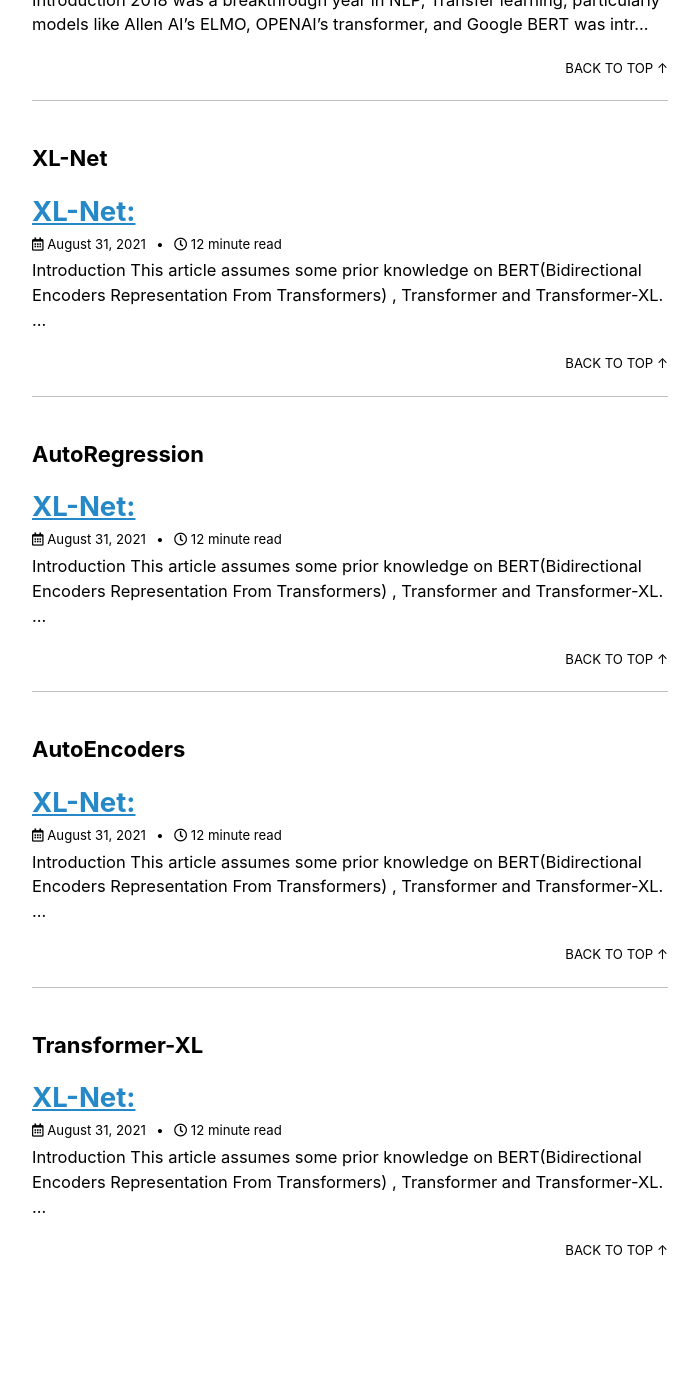
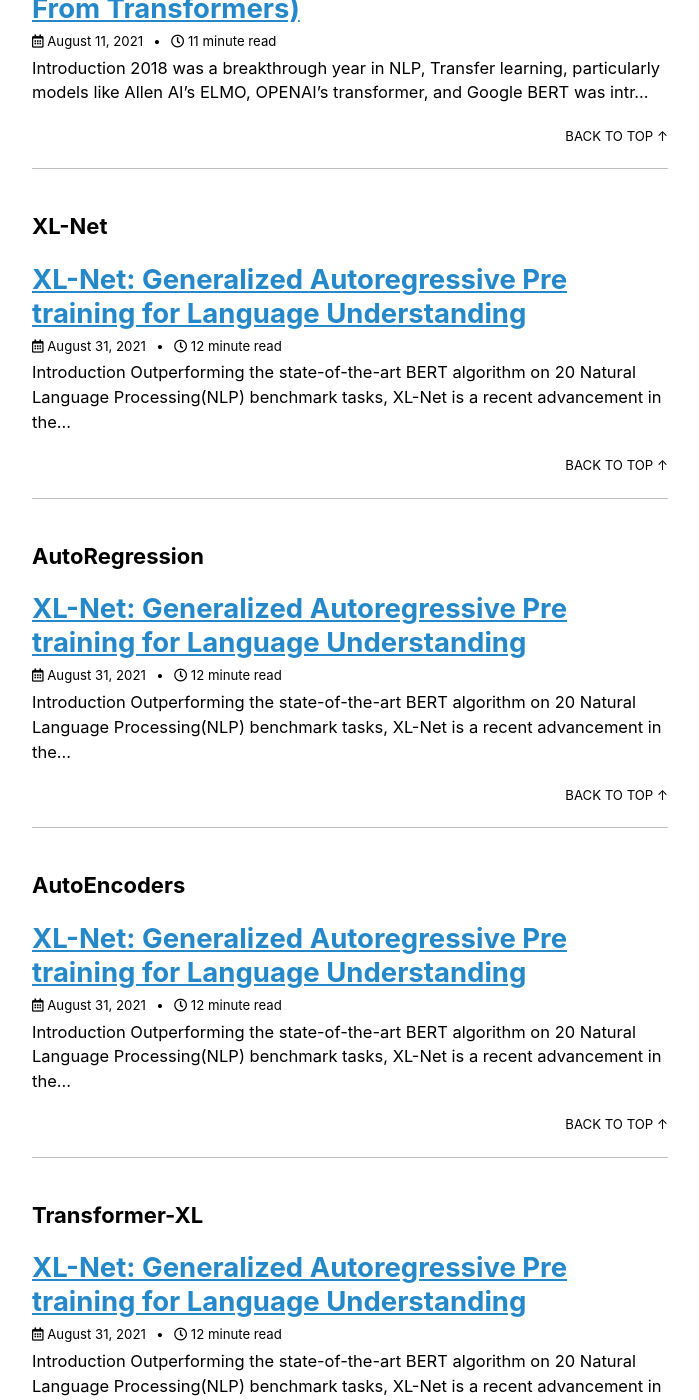
Before and after one commit to EKbanaML/ekbanaml.github.io, a Jekyll site: the page built from _pages/tag-archive.md, in a window 1280 px wide and 1400 px high, scrolled down 14966 px. Shown: the whole window, without its empty margins (290-989 px from the left). Built offline with Jekyll 4.4.1, drawn with Linux system fonts in a browser that asks for light colours; cached includes are drawn as plain includes; a script that is not in the unit is left out; comment, search, counter and statistics services are not loaded; some of the changed text lies outside the part shown.

Commit message:
Update 2021-08-31-XLNet.md

```diff
--- a/_posts/NLP/2021-08-31-XLNet.md
+++ b/_posts/NLP/2021-08-31-XLNet.md
@@ -1,5 +1,6 @@
 ---
-title: "XL-Net: "
+title: "XL-Net: Generalized Autoregressive Pre training for Language Understanding
+ "
 # excerpt_separator: "A guide to the state of the art pretrained language model XL-Net"
 excerpt_separator: "<!--mode-->"
 last_modified_at: 2020-09-01
@@ -19,14 +20,11 @@
 author: Yachana
 ---
 
-
 # Introduction
-
-This article assumes some prior knowledge on [BERT(Bidirectional  Encoders Representation From Transformers)](https://arxiv.org/pdf/1810.04805.pdf) , [Transformer](https://arxiv.org/pdf/1706.03762.pdf) and [Transformer-XL](https://arxiv.org/pdf/1706.03762.pdf).
 
 Outperforming the state-of-the-art **BERT** algorithm on 20 **Natural Language Processing(NLP)** benchmark tasks, XL-Net is a recent advancement in the field of NLP developed by Google and  Carnegie Mellon University. [1] Considered as one of the 2019’s most important developments in NLP, XL-Net combines the autoregressive language model, **Transformer-XL**, and bidirectional capability of autoencoders, BERT, to unleash the power of this important language modeling tool.
 
-With the advancement of **NLP** tools in the tasks like machine translation, sentiment analysis, reading comprehension, summarization and question answering, there have been many successful developments of unsupervised representation learning methods such as **BERT**, **ELMo**, **CoVe**. These methods first pretrain neural networks on a large-scale unlabeled text corpora, and then fine-tune the models on task specific datasets such as question answering, sentiment analysis, natural language inference, document ranking and so on.
+With the advancement of **NLP** tools in the tasks like machine translation, sentiment analysis, reading comprehension, summarization and question answering, there have been many successful developments of unsupervised representation learning methods such as **[BERT](https://arxiv.org/pdf/1810.04805.pdf)**, **[ELMo](https://arxiv.org/pdf/1802.05365.pdf)**, **[CoVe](https://arxiv.org/pdf/1708.00107.pdf)**. These methods first pretrain neural networks on a large-scale unlabeled text corpora, and then fine-tune the models on task specific datasets such as question answering, sentiment analysis, natural language inference, document ranking and so on.
 
 XL-Net combines the best of both the **AutoRegressive language model** and **AutoEncoders**, the two most well-known pre-training objectives, while avoiding their limitations, to achieve the state-of-the-art result. Before exploring the details of this new algorithm, let’s first dive into some concepts and previous works that led to its discovery.
 
@@ -36,19 +34,12 @@
 Language model computes the probability of a sentence( sequence of words) or the probability of the next word in a sequence.
 For eg:
 
-<img src="{{ site.url }}{{ site.baseurl}}/assets/images/NLP/xlnet/1.png" width="500">
+<img src="{{ site.url }}{{ site.baseurl}}/assets/images/NLP/xlnet/1.png">
 
 The maximum likelihood objective decomposes into a sequence of prediction problems for each term(word) in the sequence given the previous terms.
 
 <p align="center">
-<img src="{{ site.url }}{{ site.baseurl}}/assets/images/NLP/xlnet/2.png" width="500">
-
-*Image:[source](https://ofir.io/Neural-Language-Modeling-From-Scratch/)*
-</p>
-
-
-<p align="center">
-<img src="{{ site.url }}{{ site.baseurl}}/assets/images/NLP/xlnet/3.png" width="500">
+<img src="{{ site.url }}{{ site.baseurl}}/assets/images/NLP/xlnet/3.png">
 </p>
 
 Pre-training a language model on a large corpus to predict the next token in a sequence, the learned weights  can be used as inputs to separate fine tuning models  for other downstream tasks in NLP. The fine tuned model can now perform a specific task which is again tested with a different dataset to obtain a final model.
@@ -67,20 +58,20 @@
 Given a text sequence x = (x1, · · · , xT ),  AR language modeling factorizes the likelihood into a forward product :
 
 <p align="center">
-<img src="{{ site.url }}{{ site.baseurl}}/assets/images/NLP/xlnet/4.png" width="500">
+<img src="{{ site.url }}{{ site.baseurl}}/assets/images/NLP/xlnet/4.png">
 </p>
 
 Or a backward product:
 
 <p align="center">
-<img src="{{ site.url }}{{ site.baseurl}}/assets/images/NLP/xlnet/5.png" width="500">
+<img src="{{ site.url }}{{ site.baseurl}}/assets/images/NLP/xlnet/5.png">
 </p>
 
 <p align="center">
-<img src="{{ site.url }}{{ site.baseurl}}/assets/images/NLP/xlnet/6.png" width="500">
+<img src="{{ site.url }}{{ site.baseurl}}/assets/images/NLP/xlnet/6.png">
 </p>
 
-### Limitations
+## Limitations of AR Language Model
 AR language models only encode the unidirectional context either in the forward or backward direction in a text sequence. This leads to an inability to capture bidirectional context which is often required for downstream language understanding tasks.
 
 # AutoEncoders
@@ -93,29 +84,36 @@
 It uses bidirectional contexts and thus leads to better performance than AR language modelling.
 
 <p align="center">
-<img src="{{ site.url }}{{ site.baseurl}}/assets/images/NLP/xlnet/7.png" width="500">
+<img src="{{ site.url }}{{ site.baseurl}}/assets/images/NLP/xlnet/7.png">
 </p>
 
-# Transformers
+## Limitations of Autoencoders
+- **Pre-train finetune discrepancy**: The artificial tokens [Mask] appear during pre-training only and not during fine-tuning which creates a discrepancy between pretraining and fine tuning.
+- **Independent prediction**: As BERT assumes the predicted tokens are independent of each other, given unmasked tokens it fails to capture the relationship among the  predictions.
+
+**For eg**:
+
+For a sequence (New, York, is, a, city) where ([Mask],[Mask], is, a, city) being an input to the BERT, the prediction for both the tokens 'New' and 'York' is dependent on (is, a, city) and is not dependent on each other. This means that the ‘York’ token for the second mask is as probable as 'Angeles'(of Las Angeles) in the given sequence without the knowledge of the prediction of the first token.
+
+We see that both the AR language model and AE have their own limitations while also having some major advantages over each other. Therefore, XL-Net was proposed to overcome these limitations and utilize the benefits of AR language model while having it learn from bidirectional context as AE models (e.g., BERT) during the pre-training phase.
+
+# Transformer
 Transformer is based on attention mechanism where instead of processing tokens one by one as Autoregressive model does, it captures the relationship between all the tokens in a segment at once using three learned weight matrices; Query, Key and Value forming an attention head. Along with attention, it also introduces positional encoding to help the network learn the position of each token within the segment when they are processed parallely.
 
-<img src="{{ site.url }}{{ site.baseurl}}/assets/images/NLP/xlnet/8.png" width="500">
-<p style="font-size:13px;text-indent: 115px"><i>Image:<a href="https://towardsdatascience.com/transformer-xl-explained-combining-transformers-and-rnns-into-a-state-of-the-art-language-model-c0cfe9e5a924">source</a></i></p>
+<img src="{{ site.url }}{{ site.baseurl}}/assets/images/NLP/xlnet/8.png">
+<p style="font-size:15px;text-indent: 130px;"><i>Image:<a href="https://towardsdatascience.com/transformer-xl-explained-combining-transformers-and-rnns-into-a-state-of-the-art-language-model-c0cfe9e5a924">source</a></i></p>
 
 BERT is based on the transformer model and hence, makes  use of the attention mechanism.
 If you're not familiar with the attention mechanism and the architecture of transformer, I would recommend you to go through this descriptive blog. [illustrated-transformer](https://jalammar.github.io/illustrated-transformer/).
 
-### Limitations
+## Limitations of Transformer
 1. **Limited context-dependency**: As the model is trained on segments, it can learn only from the tokens within the same segments and is independent of the tokens that appeared in other segments. The maximum dependency distance between characters is limited by the segment length.
 2. **Context Fragmentation**: Fixed-length segments that exceed the upper bound of segment length are trained separately from scratch which leads to context fragmentation.
 
 **For example**:
 
-<p align="center">
-<img src="{{ site.url }}{{ site.baseurl}}/assets/images/NLP/xlnet/9.png" width="500">
-
-Image: [source](https://medium.com/@mromerocalvo/dissecting-transformer-xl-90963e274bd7)*
-</p>
+<img src="{{ site.url }}{{ site.baseurl}}/assets/images/NLP/xlnet/9.png">
+<p style="font-size:15px;text-indent: 130px;"><i>Image:<a href="https://medium.com/@mromerocalvo/dissecting-transformer-xl-90963e274bd7">source</a></i></p>
 
 If the sentence length is higher than the segment length and  is fragmented into two segments then there is no dependency or relationship between the two segments of the same sentence hence, the learned vector for the word “her” won’t be able to incorporate the information from the word “daughter” making it difficult for the model to predict the next word to be “mother”.
 
@@ -129,16 +127,13 @@
 The **Segment Level Recurrence Mechanism** addresses context fragmentation and enables long-term dependencies by using information from previous segments. Transformer-XL caches the previous hidden states of the previous segment and concatenates to the previous hidden states of the current segment to extend the context for when the model processes the next hidden state of the same segment. [5]Suppose we have two segments x̃ and x of length T each, with permutations z̃ and z respectively. We process the first segment according to z̃ and cache the hidden states h̃ for every layer. For segment x, we can write the update equation as:
 
 <p align="center">
-<img src="{{ site.url }}{{ site.baseurl}}/assets/images/NLP/xlnet/10.png" width="500">
+<img src="{{ site.url }}{{ site.baseurl}}/assets/images/NLP/xlnet/10.png">
 </p>
 
 where, h˜(m) is the hidden state of the previous segment for layer m and [., .] denotes concatenation along the sequence dimension. This allows sentence segments from the past to be reused with the new segment.
 
-<p align="center">
-<img src="{{ site.url }}{{ site.baseurl}}/assets/images/NLP/xlnet/11.png" width="500">
-
-*Image : [source](https://arxiv.org/abs/1901.02860)*
-</p>
+<img src="{{ site.url }}{{ site.baseurl}}/assets/images/NLP/xlnet/11.png">
+<p style="font-size:15px;text-indent: 130px;"><i>Image:<a href="https://arxiv.org/abs/1901.02860">source</a></i></p>
 
 Caching of the hidden states is not only limited to a previous segment but can also be done for several previous segments in the same way to incorporate longer dependencies but ofcourse, under the limitations of the GPU memory.
 
@@ -147,84 +142,66 @@
 The absolute positional encoding in Transformer handles each segment separately which leads to tokens from different segments having the same positional encoding. For example, the first token of the first and the second segments will have the same encoding, although their position and importance across segments are different. To overcome this, Transformer-XL uses relative positional encoding which instead of just adding a fixed positional encoding to the word embedding only before the first layer(as in Transformer), dynamically adds the encoding to each attention module and is based on the relative distance between tokens(Query and Keys).
 
 [2]It adds the following three changes in the simple multiplication of the Attention Head’s Score (Qi⋅Kj), where i refers to rows containing queries and j refers to columns containing keys:
-1. Replaces absolute positional encoding(Pj) with the relative positional encoding(Pi-j) where i-j refers to the distance between the query and the key.
+1. Replaces absolute positional encoding(Pj) with the relative positional encoding(Pi-j) where, i-j refers to the distance between the query and the key.
 2. Replaces the query term with a position-independent trainable parameter.
 3. Separates the weight vectors for producing the content-based and location-based key vectors.
 
-You can find the details of these updates in the blog [Transformer-XL](https://medium.com/@mromerocalvo/dissecting-transformer-xl-90963e274bd7) blog.
+You can find the detailed explanation of these changes in the blog [Transformer-XL](https://medium.com/@mromerocalvo/dissecting-transformer-xl-90963e274bd7) blog.
 
-### Limitations of Autoencoders
-- **Pre-train finetune discrepancy**: The artificial tokens [Mask] appear during pre-training only and not during fine-tuning which creates a discrepancy between pretraining and fine tuning.
-- **Independent prediction**: As BERT assumes the predicted tokens are independent of each other, given unmasked tokens it fails to capture the relationship among the  predictions.
-
-**For eg**:
-
-For a sequence (New, York, is, a, city) where ([Mask],[Mask], is, a, city) being an input to the BERT, the prediction for both the tokens 'New' and 'York' is dependent on (is, a, city) and is not dependent on each other. This means that the ‘York’ token for the second mask is as probable as 'Angeles'(of Las Angeles) in the given sequence without the knowledge of the prediction of the first token.
-
-We see that both the AR language model and AE have their own limitations while also having some major advantages over each other. Therefore, XL-Net was proposed to overcome these limitations and utilize the benefits of AR language model while having it learn from bidirectional context as AE models (e.g., BERT) during the pre-training phase.
 
 # Permutation Language Modelling
 
-XL-Net uses a variant of language modelling called **‘Permutation Language modelling’** which allows AR models to capture bidirectional context. Consider a sequence x with N number of tokens. Then, there are N! different ways to do valid autoregressive factorization. In each permutation/factorization order, the (t-1) tokens that proceed the target token (at t-th position) will be fed forward into the hidden layers to predict the t-th token. Training the model on many such permutations of the factorization order in an autoregressive way, it learns to capture the information from both sides. It also avoids the pretrain-finetune discrepancy and the independence assumption of BERT as it uses AR framework.
+XL-Net uses a variant of language modelling called **‘Permutation Language modelling’** which allows AR models to capture bidirectional context. Consider a sequence x with N number of tokens. Then, there are N! different ways to do valid autoregressive factorization. In each permutation/factorization order, the (t-1) tokens that proceed the target token (at t-th position) will be fed forward into the hidden layers to predict the t-th token. Training the model on many such permutations of the factorization order in an autoregressive way, the model learns to capture the information from both sides and learns the dependencies between all combinations of inputs. It avoids the pretrain-finetune discrepancy and the independence assumption of BERT being based on AR framework.
 
-<p align="center">
-<img src="{{ site.url }}{{ site.baseurl}}/assets/images/NLP/xlnet/12.png" width="500">
+Note: We do not permute the input sequence but only permute the factorization order as input sequence follows a natural order during fine-tuning.
 
-*Image: [source](https://arxiv.org/pdf/1906.08237v2.pdf)*
-</p>
+<img src="{{ site.url }}{{ site.baseurl}}/assets/images/NLP/xlnet/12.png">
+<p style="font-size:15px;text-indent: 130px;"><i>Image:<a href="https://arxiv.org/pdf/1906.08237v2.pdf">source</a></i></p>
 
 The above illustration shows 4 different factorization orders for predicting the x3 token given the same input sequence x1 →x2 →x3 →x4 with 4 tokens.
 
 The objective function of the model is to maximize the log-likelihood of a sequence w.r.t all possible permutations of the factorization order:
 
 <p align="center">
-<img src="{{ site.url }}{{ site.baseurl}}/assets/images/NLP/xlnet/13.png" width="500">
+<img src="{{ site.url }}{{ site.baseurl}}/assets/images/NLP/xlnet/13.png">
 </p>
 
-where Zₜ is the set of all possible permutations of length t, zₜ denotes t-th element and z<\t denotes first t-1 elements of the permutation z ∈ Zₜ.
+where Zₜ is the set of all possible permutations of length t, zₜ denotes t-th element and z<\t denotes first t-1 elements of the permutation z ∈ Zₜ. So, it uses the first (t-1) tokens in the factorization order to predict the t-th token.
+
+# Target Aware Two-Stream Self-Attention Architecture
+
+<img src="{{ site.url }}{{ site.baseurl}}/assets/images/NLP/xlnet/14.png">
+<p style="font-size:15px;text-indent: 130px;"><i>Image:<a href="https://www.slideshare.net/DomyoungLee/a-simple-explanation-of-xlnet">source</a></i></p>
+
+Here, we can see that two different permutations Z1(4->1->2->5->3) and Z2(4->1->2->5->3) have the same context i.e 4->1->2 and if we were to predict the word in fourth position then the function gives the same prediction for two different target position. So, we take the context and the target position and re-parameterise the next-token distribution to be target position aware as shown below:
 
 <p align="center">
-<img src="{{ site.url }}{{ site.baseurl}}/assets/images/NLP/xlnet/14.png" width="500">
-
-*Image: [source](https://www.slideshare.net/DomyoungLee/a-simple-explanation-of-xlnet)*
+<img src="{{ site.url }}{{ site.baseurl}}/assets/images/NLP/xlnet/15.png">
 </p>
 
-Here, for two different permutations Z1(4->1->2->5->3) and Z2(4->1->2->5->3) that have the same context i.e 4->1->2, if we were to predict the word in fourth position the function gives the same prediction regardless of the target position. So, we take the context and the target position and re-parameterise the next-token distribution to be target position aware as shown:
-
-<p align="center">
-<img src="{{ site.url }}{{ site.baseurl}}/assets/images/NLP/xlnet/15.png" width="500">
-</p>
-
-where, <img src="{{ site.url }}{{ site.baseurl}}/assets/images/NLP/xlnet/16.png"> is a new type of hidden representation that takes both context as well as position of the target ,zt, as an input.
+where, <img src="{{ site.url }}{{ site.baseurl}}/assets/images/NLP/xlnet/16.png"> is a new type of hidden representation that takes both context as well as position of the target ,zt, as inputs.
 The standard Transformer contradicts the following two requirements for  g:
 
 - To predict token at position zₜ, g should only use the position zₜ and not the content at zₜ. Otherwise, the objective becomes trivial.
 - To predict tokens at positions greater than zₜ, g should also encode content at the current position to provide full contextual information.
 
 This conflict is resolved by using two sets of hidden representation instead of just one:
-- The **content representation** hθ(xz≤t), or abbreviated as hzt, which serves a similar role to the standard hidden states in Transformer. This representation encodes both the context and xzt itself.
-- The **query representation gθ(xz<\t , zt)**, or abbreviated as gzt, which only has access to the contextual information xz<\t and the position zt, but not the content xzt.
+- The **content representation** hθ(xz≤t): It serves a similar role to the standard hidden states in Transformer which encodes both the context and xzt itself.
+- The **query representation gθ(xz<\t , zt)**: This representation only has access to the contextual information xz<\t and the position zt, but not the content xzt.
 
-<p align="center">
-<img src="{{ site.url }}{{ site.baseurl}}/assets/images/NLP/xlnet/17.png" width="500">
+<img src="{{ site.url }}{{ site.baseurl}}/assets/images/NLP/xlnet/17.png">
+<p style="font-size:15px;text-indent: 130px;"><i>Image:<a href="https://medium.com/@zxiao2015/understanding-language-using-xlnet-with-autoregressive-pre-training-9c86e5bea443">source</a></i></p>
 
-*Image: [source](https://medium.com/@zxiao2015/understanding-language-using-xlnet-with-autoregressive-pre-training-9c86e5bea443)*
-</p>
 
-# Two Stream Self-attention
-
-<p align="center">
-<img src="{{ site.url }}{{ site.baseurl}}/assets/images/NLP/xlnet/18.png" width="500">
-
-*Image: [source](https://arxiv.org/pdf/1906.08237.pdf)*
-</p>
+<img src="{{ site.url }}{{ site.baseurl}}/assets/images/NLP/xlnet/18.png">
+<p style="font-size:15px;text-indent: 130px;"><i>Image:<a href="https://arxiv.org/pdf/1906.08237.pdf">source</a></i></p>
 
 The first layer content stream is initialized to the corresponding word embedding, i.e:
 <img src="{{ site.url }}{{ site.baseurl}}/assets/images/NLP/xlnet/19.png"> and the query stream is initialized to the trainable vector, w. For each self-attention layer m = 1, . . . , M, the two streams are updated as follows:
 
 <p align="center">
-<img src="{{ site.url }}{{ site.baseurl}}/assets/images/NLP/xlnet/20.png" width="500">
-</p>)
+<img src="{{ site.url }}{{ site.baseurl}}/assets/images/NLP/xlnet/20.png">
+</p>
 
 where Q, K and V denote query, key and value respectively. Then, the query representation(g) from the last layer is used in the proposed objective of language modelling.
 
@@ -233,14 +210,14 @@
 Instead of considering all the tokens in a permutation which leads to a difficult optimization problem and slower convergence, we only predict the last tokens in a factorization order of a  sequence. So, we split z into a non-target subsequence z ≤ c and a target subsequence z > c , where c is the cutting point.
 
 <p align="center">
-<img src="{{ site.url }}{{ site.baseurl}}/assets/images/NLP/xlnet/21.png" width="500">
+<img src="{{ site.url }}{{ site.baseurl}}/assets/images/NLP/xlnet/21.png">
 </p>
 
 Here, the objective function maximizes the log-likelihood of the target subsequence conditioned on the non-target subsequence.
 
 # Modeling Multiple Segments
 
-Some of the downstream tasks have multiple input segments like a  question and a context paragraph in question answering. Similar to Bert, we take two sentence segments- A and B where  50% of the time B follows A in the corpus and 50% of the time B is a random sentence during pre-training. We concatenate the two segments A and B as one sequence to apply permutation language modelling. We then reuse the hidden states of A only if B followed A. Here, input to the model is similar to BERT- [A, SEP, B, SEP, CLS], where SEP and CLS are special symbols and A and B are sentence segments.
+Some of the downstream tasks have multiple input segments like a  question and a context paragraph in question answering. During pre-training, similar to Bert, we take two sentence segments- A and B where  50% of the time A is followed by B in the corpus and 50% of the time B is a random sentence. We then concatenate the two segments A and B as one sequence and apply permutation language modelling. Here, we reuse the hidden states of A only if B followed A. The input to the model is same as that of BERT- [A, SEP, B, SEP, CLS], where SEP and CLS are special symbols and A and B are sentence segments.
 
 # Relative Positional Encodings
 
@@ -248,35 +225,27 @@
 
 # Implementation Detail of XL-Net
 
-<p align="center">
-<img src="{{ site.url }}{{ site.baseurl}}/assets/images/NLP/xlnet/22.png" width="500">
+<img src="{{ site.url }}{{ site.baseurl}}/assets/images/NLP/xlnet/22.png">
+<p style="font-size:15px;text-indent: 130px;"><i>Image:<a href="https://arxiv.org/pdf/1906.08237v2.pdf">source</a></i></p>
 
-*Image: [source](https://arxiv.org/pdf/1906.08237v2.pdf)*
-</p>
-
-We can see the implementation includes multi-head attention, residual connections, layer normalization and position-wise feed-forward network as does the standard transformer architecture.
+We can see that the implementation also includes multi-head attention, residual connections, layer normalization and position-wise feed-forward network as does the standard transformer architecture.
 
 # Hyperparameters
 
 **For pre training**:
 
-<p align="center">
-<img src="{{ site.url }}{{ site.baseurl}}/assets/images/NLP/xlnet/23.png" width="500">
-
-*Image: [source](https://arxiv.org/pdf/1906.08237v2.pdf)*
-</p>
+<img src="{{ site.url }}{{ site.baseurl}}/assets/images/NLP/xlnet/23.png">
+<p style="font-size:15px;"><i>Image:<a href="https://arxiv.org/pdf/1906.08237v2.pdf">source</a></i></p>
 
 **For Fine tuning**:
 
-<p align="center">
-<img src="{{ site.url }}{{ site.baseurl}}/assets/images/NLP/xlnet/24.png" width="500">
-
-*Image: [source](https://arxiv.org/pdf/1906.08237v2.pdf)*
-</p>
+<img src="{{ site.url }}{{ site.baseurl}}/assets/images/NLP/xlnet/24.png">
+<p style="font-size:15px;"><i>Image:<a href="https://arxiv.org/pdf/1906.08237v2.pdf">source</a></i></p>
 
 # Experiments conducted with XLNET
 
-XL-Net performance was significantly larger for explicit reasoning tasks like SQuAD and RACE that involve longer context requirements. Ablation study performed on XLNet shows that it performs better than BERT when using the same training corpus, hyper-parameters, and the number of layers.
+XL-Net performance was significantly larger for explicit reasoning tasks like SQuAD and RACE that involve longer context requirements. Ablation study performed on XLNet shows that Transformer-XL backbone and the permutation LM play a heavy role in improving XLNet’s performance over that of BERT.
+
 [7]Following are the datasets XLNET was tested by the authors of the paper.
 
 - RACE (ReAding Comprehension from Examinations)— 100K questions from English exams, a challenging benchmark for long text understanding, XLNET outperforms the best model by 7.6 points in accuracy.
```
